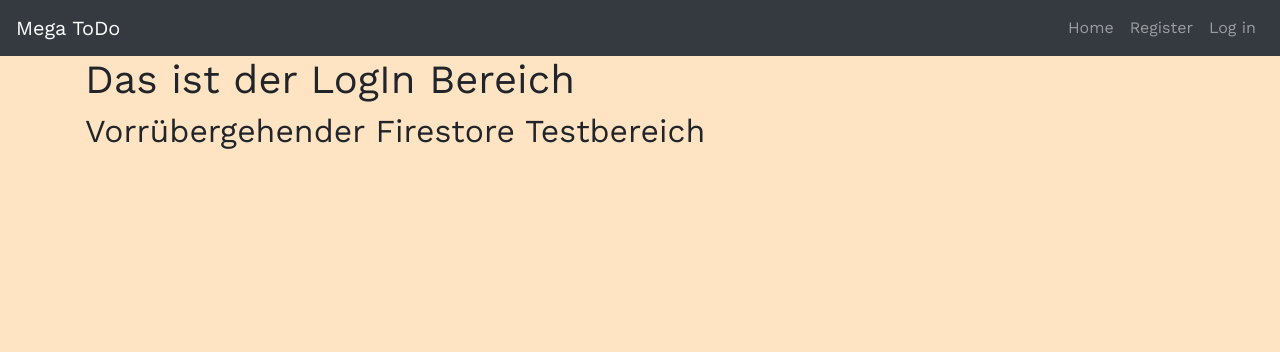
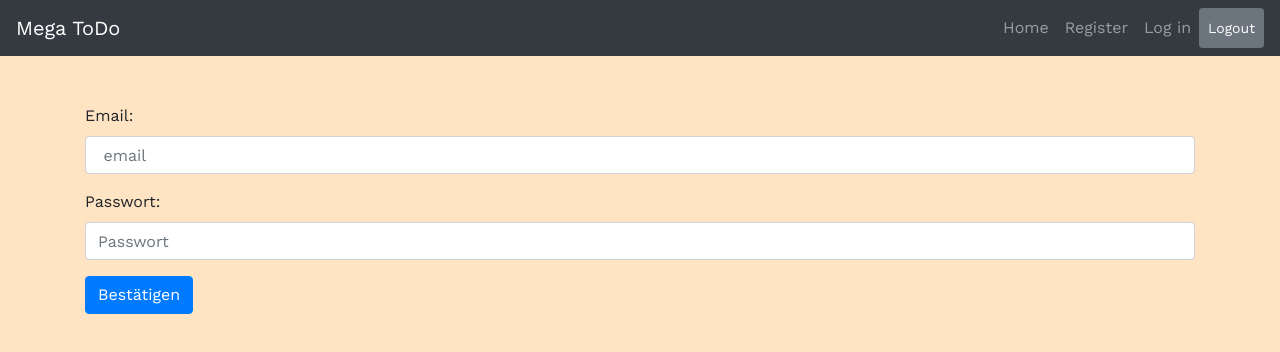
Before and after one commit to Marburc/my-todo, a Vue app: page /login in a window 1280 px wide. Shown: the top 352 px of the page. Built offline with nearby package versions, Linux system fonts and the light colour scheme.

Commit message:
added log out log in and register

```diff
--- a/src/components/Header.vue
+++ b/src/components/Header.vue
@@ -10,11 +10,29 @@
           <b-nav-item to="/" href="#">Home</b-nav-item>
           <b-nav-item to="/register" href="#">Register</b-nav-item>
           <b-nav-item to="/login" href="#">Log in</b-nav-item>
+            <b-button size="sm" class="my-2 my-sm-0" @click="logout">Logout</b-button>
         </b-navbar-nav>
       </b-collapse>
     </b-navbar>
   </div>
 </template>
 <script>
-export default {};
+import firebase from 'firebase'
+export default {
+  name: 'navbar',
+  data(){
+    return{
+      isLoggedIn: false,
+      currentUser: false
+    }
+  },
+  methods: {
+    logout: function() {
+      firebase.auth().signOut()
+      .then(() => {
+        this.$router.push('/login');
+      })
+    }
+  }
+};
 </script>
--- a/src/components/LogIn.vue
+++ b/src/components/LogIn.vue
@@ -1,21 +1,63 @@
 <template>
-  <div>
-    <h1>Das ist der LogIn Bereich</h1>
-    <h2>Vorrübergehender Firestore Testbereich</h2>
+  <div class="pt-5">
+
+    <b-form @submit="login" v-if="show">
+      <b-form-group id="exampleInputGroup1" label="Email:" label-for="exampleInput1">
+        <b-form-input
+          id="exampleInput1"
+          type="email"
+          v-model="email"
+          required
+          placeholder=" email"
+        />
+      </b-form-group>
+
+
+
+      <b-form-group id="exampleInputGroup2" label="Passwort:" label-for="exampleInput2">
+        <b-form-input
+          id="exampleInput3"
+          type="password"
+          v-model="password"
+          required
+          placeholder="Passwort "
+        />
+      </b-form-group>
+
+      <b-button @click="login" type="submit" variant="primary">Bestätigen</b-button>
+    </b-form>
+
   </div>
+
 </template>
-// <script>
-// import db from "./firebaseInit.js";
-// export default {
-//   created() {
-//     db.collection("todos")
-//       .get()
-//       .then(snapshot => {
-//         snapshot.docs.forEach(doc => {
-//           console.log(doc.data());
-//         });
-//       });
-//   }
-// };
-//
+
+<script>
+import firebase from 'firebase'
+export default {
+  data () {
+    return {
+
+        email: "",
+        password: "",
+      show: true
+    };
+  },
+  methods: {
+    login(evt) {
+     firebase.auth().signInWithEmailAndPassword(this.email, this.password).then(
+        user => {
+          alert(`Du bist erfolgreich eingeloggt als ${email} `)
+        this.$router.push('/');
+
+      },
+      err => {
+        alert(err.message)
+      }
+      )
+      evt.preventDefault();
+
+    },
+   }
+  }
+
 </script>
--- a/src/components/Register.vue
+++ b/src/components/Register.vue
@@ -1,75 +1,70 @@
 <template>
   <div class="pt-5">
-    <b-form @submit="onSubmit" @reset="onReset" v-if="show">
+
+    <b-form @submit="onSubmit" v-if="show">
       <b-form-group id="exampleInputGroup1" label="Email:" label-for="exampleInput1">
         <b-form-input
           id="exampleInput1"
           type="email"
-          v-model="form.email"
+          v-model="email"
           required
           placeholder=" email"
         />
       </b-form-group>
 
-      <b-form-group id="exampleInputGroup2" label="Your Name:" label-for="exampleInput2">
+      <!-- <b-form-group id="exampleInputGroup2" label="Your Name:" label-for="exampleInput2">
         <b-form-input
           id="exampleInput2"
           type="text"
-          v-model="form.name"
+          v-model="name"
           required
           placeholder="Benutzername "
         />
-      </b-form-group>
+      </b-form-group> -->
 
       <b-form-group id="exampleInputGroup2" label="Passwort:" label-for="exampleInput2">
         <b-form-input
-          id="exampleInput2"
-          type="text"
-          v-model="form.password"
+          id="exampleInput3"
+          type="password"
+          v-model="password"
           required
           placeholder="Passwort "
         />
       </b-form-group>
 
-      <b-button type="submit" variant="primary">Bestätigen</b-button>
+      <b-button @click="onSubmit($event)" type="submit" variant="primary">Bestätigen</b-button>
     </b-form>
+
   </div>
+
 </template>
 
 <script>
-import axios from "axios";
+import firebase from 'firebase'
 export default {
-  data() {
+  data () {
     return {
-      form: {
+
         email: "",
-        name: "",
-        password: ""
-      },
-
+        password: "",
       show: true
     };
   },
   methods: {
     onSubmit(evt) {
+     firebase.auth().createUserWithEmailAndPassword(this.email, this.password).then(
+        user => {
+        this.$router.push('/');
+
+      },
+      err => {
+        alert(err.message)
+      }
+      )
       evt.preventDefault();
-      axios
-        .post("https://testprojekt-14901.firebaseio.com/users.json", this.form)
-        .then(res => console.log(res))
-        .catch(error => console.log(error));
+
     },
-    onReset(evt) {
-      evt.preventDefault();
-      /* Reset our form values */
-      this.form.email = "";
-      this.form.name = "";
-      this.form.password = "";
-      /* Trick to reset/clear native browser form validation state */
-      this.show = false;
-      this.$nextTick(() => {
-        this.show = true;
-      });
-    }
+   }
   }
-};
+
 </script>
--- a/src/router.js
+++ b/src/router.js
@@ -4,6 +4,8 @@ import Register from "./components/Register.vue";
 import ToDoList from "./components/ToDoList";
 import LogIn from './components/LogIn.vue';
 import Home from './components/Home.vue';
+import firebase from 'firebase';
+
 Vue.use(Router);
 
 export default new Router({
@@ -24,13 +26,19 @@ export default new Router({
         {
             path: "/login",
             name: "login",
-            component: LogIn
+            component: LogIn,
+            meta: {
+                requiresGuest: true,
+            }
 
         },
         {
             path: "/",
             name: "home",
-            component: Home
+            component: Home,
+            meta: {
+                requiresAuth: true,
+            }
 
         },
     ]
```
